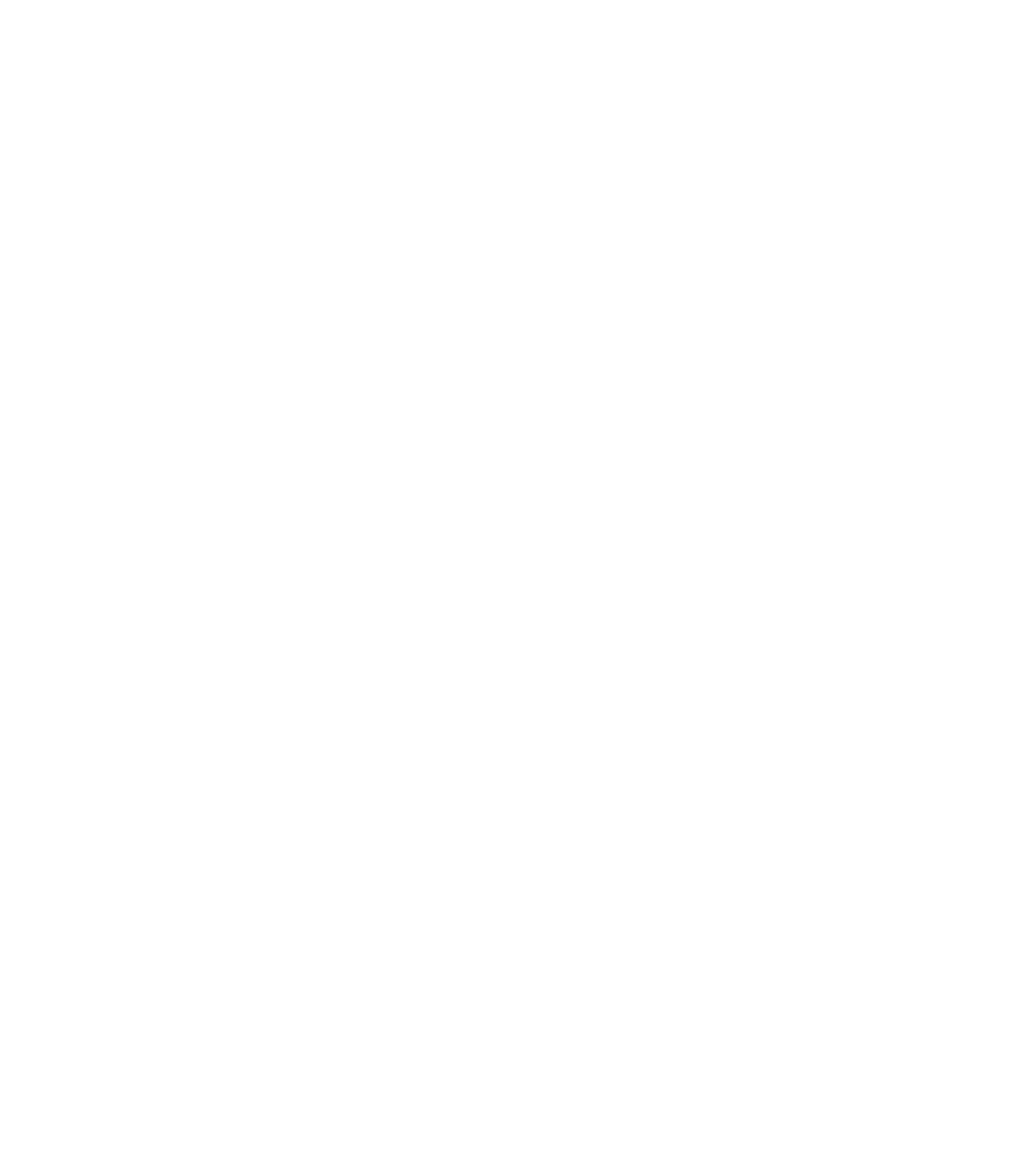
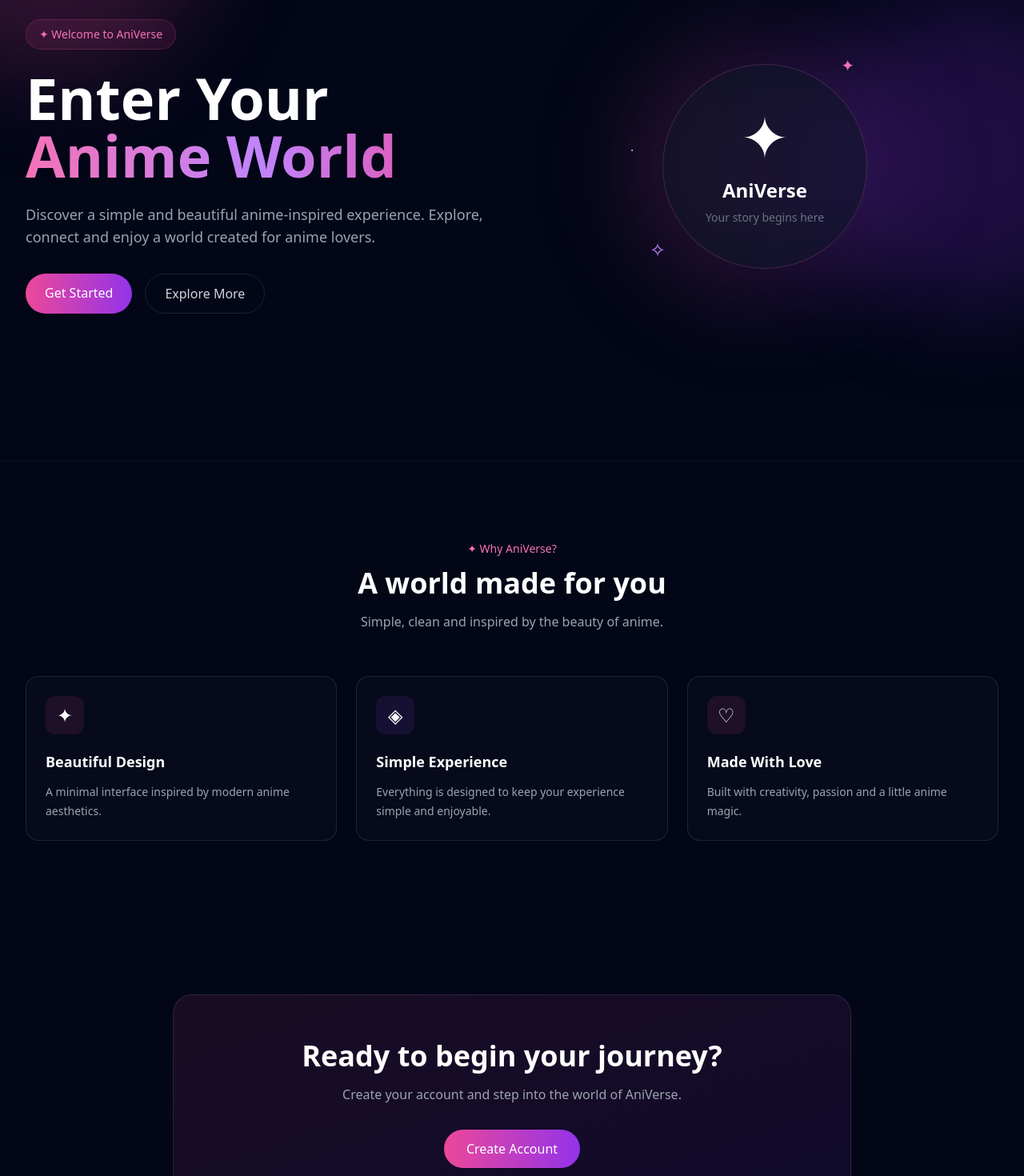
Before and after one commit to BariyaVasu/React-Firebase-Project, a React (Vite) app: page / in a window 1280 px wide. Shown: the part 160-1630 px from the top of the page at 80% size. Before the commit the page ends 800 px from the top, so only its background shows below. Built offline with nearby package versions, Linux system fonts and the light colour scheme.

Commit message:
Adding Home Page and Routing to my Web Page

```diff
--- a/src/pages/Home.jsx
+++ b/src/pages/Home.jsx
@@ -0,0 +1,171 @@
+import { Link } from "react-router-dom";
+
+export const Home = () => {
+  return (
+    <main className="min-h-screen bg-slate-950 text-white">
+      {/* Hero Section */}
+      <section className="relative overflow-hidden">
+        {/* Background Glow */}
+        <div className="absolute -top-32 -left-32 w-96 h-96 bg-pink-500/20 rounded-full blur-3xl" />
+        <div className="absolute top-40 -right-32 w-96 h-96 bg-purple-600/20 rounded-full blur-3xl" />
+
+        <div className="relative max-w-7xl mx-auto px-6 lg:px-8 min-h-[calc(100vh-4rem)] flex items-center">
+          <div className="grid grid-cols-1 lg:grid-cols-2 gap-12 items-center w-full">
+            {/* Hero Content */}
+            <div>
+              <span className="inline-block px-4 py-2 mb-6 rounded-full border border-pink-500/20 bg-pink-500/10 text-pink-400 text-sm">
+                ✦ Welcome to AniVerse
+              </span>
+
+              <h1 className="text-4xl sm:text-5xl lg:text-7xl font-bold leading-tight">
+                Enter Your
+                <span className="block bg-gradient-to-r from-pink-400 via-purple-400 to-pink-500 bg-clip-text text-transparent">
+                  Anime World
+                </span>
+              </h1>
+
+              <p className="mt-6 max-w-xl text-gray-400 text-base sm:text-lg leading-8">
+                Discover a simple and beautiful anime-inspired experience.
+                Explore, connect and enjoy a world created for anime lovers.
+              </p>
+
+              {/* Buttons */}
+              <div className="flex flex-wrap gap-4 mt-8">
+                <Link
+                  to="/register"
+                  className="px-6 py-3 rounded-full bg-gradient-to-r from-pink-500 to-purple-600 font-medium hover:scale-105 hover:shadow-lg hover:shadow-pink-500/20 transition duration-300"
+                >
+                  Get Started
+                </Link>
+
+                <Link
+                  to="/about"
+                  className="px-6 py-3 rounded-full border border-white/10 text-gray-300 hover:bg-white/5 hover:text-white transition duration-300"
+                >
+                  Explore More
+                </Link>
+              </div>
+            </div>
+
+            {/* Anime Illustration Area */}
+            <div className="relative hidden lg:flex justify-center items-center">
+              <div className="relative w-80 h-80">
+                {/* Outer Glow */}
+                <div className="absolute inset-0 rounded-full bg-gradient-to-r from-pink-500/20 to-purple-600/20 blur-3xl" />
+
+                {/* Circle */}
+                <div className="absolute inset-8 rounded-full border border-pink-400/20 bg-slate-900/60 backdrop-blur-sm flex items-center justify-center">
+                  <div className="text-center">
+                    <div className="text-7xl mb-4">✦</div>
+
+                    <h2 className="text-2xl font-bold">AniVerse</h2>
+
+                    <p className="text-gray-500 text-sm mt-2">
+                      Your story begins here
+                    </p>
+                  </div>
+                </div>
+
+                {/* Decorative Elements */}
+                <span className="absolute top-5 right-12 text-pink-400 text-xl animate-pulse">
+                  ✦
+                </span>
+
+                <span className="absolute bottom-10 left-4 text-purple-400 text-2xl animate-pulse">
+                  ✧
+                </span>
+
+                <span className="absolute top-32 -left-2 text-pink-300">·</span>
+              </div>
+            </div>
+          </div>
+        </div>
+      </section>
+
+      {/* Features Section */}
+      <section className="py-24 border-t border-white/5">
+        <div className="max-w-7xl mx-auto px-6 lg:px-8">
+          {/* Section Heading */}
+          <div className="text-center max-w-2xl mx-auto mb-14">
+            <span className="text-pink-400 text-sm font-medium">
+              ✦ Why AniVerse?
+            </span>
+
+            <h2 className="mt-3 text-3xl sm:text-4xl font-bold">
+              A world made for you
+            </h2>
+
+            <p className="mt-4 text-gray-400">
+              Simple, clean and inspired by the beauty of anime.
+            </p>
+          </div>
+
+          {/* Cards */}
+          <div className="grid grid-cols-1 md:grid-cols-3 gap-6">
+            {/* Card 1 */}
+            <div className="group p-6 rounded-2xl border border-white/10 bg-white/[0.02] hover:bg-white/[0.04] hover:border-pink-500/30 transition duration-300">
+              <div className="w-12 h-12 rounded-xl bg-pink-500/10 flex items-center justify-center text-2xl mb-5 group-hover:scale-110 transition">
+                ✦
+              </div>
+
+              <h3 className="text-lg font-semibold">Beautiful Design</h3>
+
+              <p className="mt-3 text-gray-400 text-sm leading-6">
+                A minimal interface inspired by modern anime aesthetics.
+              </p>
+            </div>
+
+            {/* Card 2 */}
+            <div className="group p-6 rounded-2xl border border-white/10 bg-white/[0.02] hover:bg-white/[0.04] hover:border-purple-500/30 transition duration-300">
+              <div className="w-12 h-12 rounded-xl bg-purple-500/10 flex items-center justify-center text-2xl mb-5 group-hover:scale-110 transition">
+                ◈
+              </div>
+
+              <h3 className="text-lg font-semibold">Simple Experience</h3>
+
+              <p className="mt-3 text-gray-400 text-sm leading-6">
+                Everything is designed to keep your experience simple and
+                enjoyable.
+              </p>
+            </div>
+
+            {/* Card 3 */}
+            <div className="group p-6 rounded-2xl border border-white/10 bg-white/[0.02] hover:bg-white/[0.04] hover:border-pink-500/30 transition duration-300">
+              <div className="w-12 h-12 rounded-xl bg-pink-500/10 flex items-center justify-center text-2xl mb-5 group-hover:scale-110 transition">
+                ♡
+              </div>
+
+              <h3 className="text-lg font-semibold">Made With Love</h3>
+
+              <p className="mt-3 text-gray-400 text-sm leading-6">
+                Built with creativity, passion and a little anime magic.
+              </p>
+            </div>
+          </div>
+        </div>
+      </section>
+
+      {/* CTA Section */}
+      <section className="py-24">
+        <div className="max-w-4xl mx-auto px-6 text-center">
+          <div className="p-10 sm:p-14 rounded-3xl border border-white/10 bg-gradient-to-br from-pink-500/10 to-purple-600/10">
+            <h2 className="text-3xl sm:text-4xl font-bold">
+              Ready to begin your journey?
+            </h2>
+
+            <p className="mt-4 text-gray-400">
+              Create your account and step into the world of AniVerse.
+            </p>
+
+            <Link
+              to="/register"
+              className="inline-block mt-8 px-7 py-3 rounded-full bg-gradient-to-r from-pink-500 to-purple-600 font-medium hover:scale-105 hover:shadow-lg hover:shadow-purple-500/20 transition duration-300"
+            >
+              Create Account
+            </Link>
+          </div>
+        </div>
+      </section>
+    </main>
+  );
+};
--- a/src/routes/router.jsx
+++ b/src/routes/router.jsx
@@ -0,0 +1,16 @@
+import { createBrowserRouter } from "react-router-dom";
+import { MainLayout } from "../layouts/MainLayout";
+import { Home } from "../pages/Home";
+
+export const router = createBrowserRouter([
+  {
+    path: "/",
+    element: <MainLayout />,
+    children: [
+      {
+        index: true,
+        element: <Home />,
+      },
+    ],
+  },
+]);
```
Also changed, not shown: src/main.jsx (+7 -1 lines).
